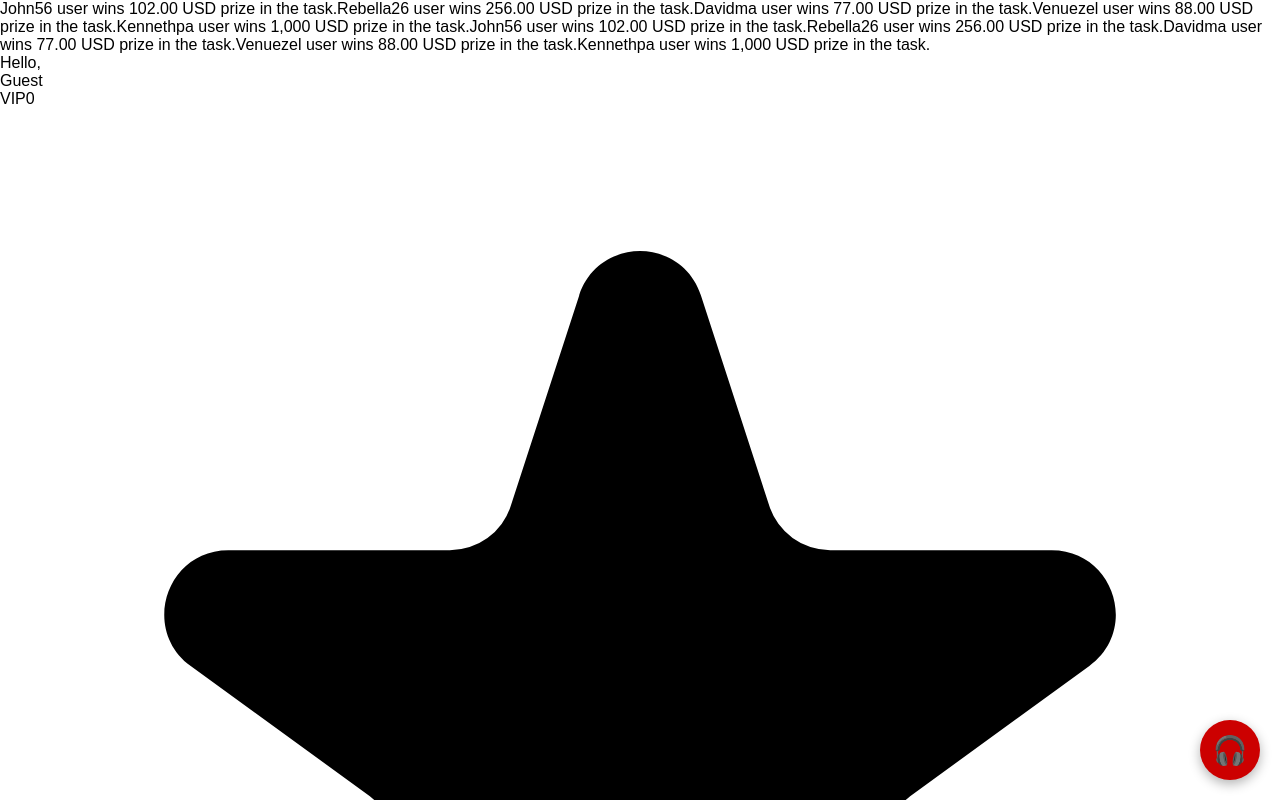
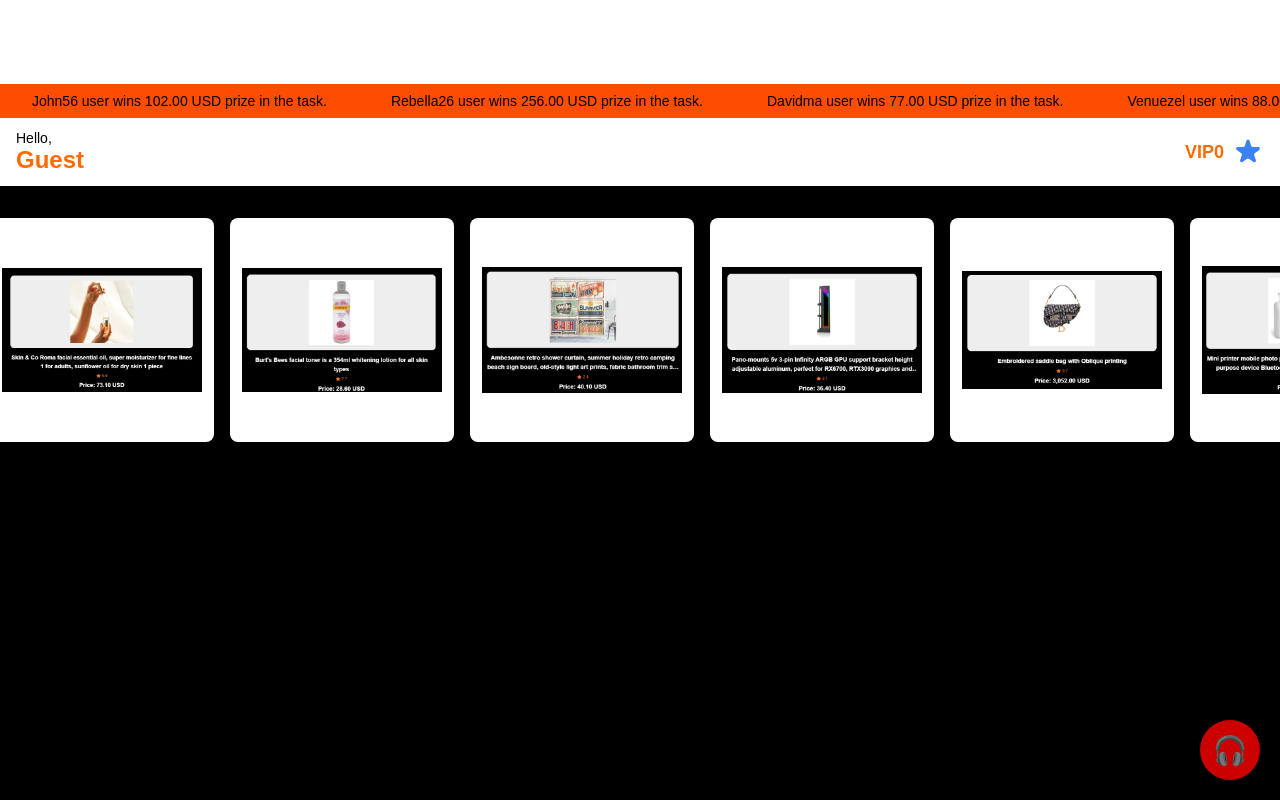
Before and after one commit to Molly256/disruptivewebsite, a Next.js app: page /starting in a window 1280 px wide. Shown: the top 800 px of the page. Built offline with nearby package versions, Linux system fonts and the light colour scheme.

Commit message:
Add starting page styles to globals.css

```diff
--- a/app/globals.css
+++ b/app/globals.css
@@ -213,3 +213,116 @@ header:not(.topbar), hr {
     padding: 60px 20px;
   }
 }
+
+/* ==================== ADDED FOR STARTING PAGE ==================== */
+
+.starting-wrapper {
+  min-height: 100vh;
+  background: #fff;
+  display: flex;
+  flex-direction: column;
+  margin-top: 84px;
+}
+
+.marquee-container {
+  background: #FF4D00;
+  padding: 8px 0;
+  overflow: hidden;
+  white-space: nowrap;
+  flex-shrink: 0;
+}
+
+.marquee-scroller {
+  display: inline-flex;
+}
+
+.marquee-item {
+  color: #000;
+  font-weight: 500;
+  font-size: 14px;
+  padding: 0 32px;
+  display: inline-block;
+}
+
+.user-bar {
+  background: #fff;
+  padding: 12px 16px;
+  display: flex;
+  justify-content: space-between;
+  align-items: center;
+  flex-shrink: 0;
+}
+
+.user-greeting {
+  font-size: 14px;
+  color: #000;
+  margin: 0;
+}
+
+.user-name {
+  font-size: 24px;
+  font-weight: 700;
+  color: #FF6B00;
+  margin: 0;
+}
+
+.vip-badge {
+  display: flex;
+  align-items: center;
+  gap: 8px;
+}
+
+.vip-text {
+  font-size: 18px;
+  font-weight: 700;
+  color: #FF6B00;
+}
+
+.vip-star {
+  width: 32px;
+  height: 32px;
+  color: #3b82f6;
+}
+
+.product-carousel {
+  background: #000;
+  padding: 32px 0;
+  overflow: hidden;
+  flex: 1;
+}
+
+.product-scroller {
+  display: flex;
+  gap: 16px;
+  padding: 0 16px;
+  overflow-x: hidden;
+  scrollbar-width: none;
+  -ms-overflow-style: none;
+}
+
+.product-scroller::-webkit-scrollbar {
+  display: none;
+}
+
+.product-card {
+  flex-shrink: 0;
+  width: 176px;
+  height: 176px;
+  background: #fff;
+  border-radius: 8px;
+  padding: 12px;
+}
+
+.product-card img {
+  width: 100%;
+  height: 100%;
+  object-fit: contain;
+  display: block;
+}
+
+@media (min-width: 1024px) {
+  .product-card {
+    width: 224px;
+    height: 224px;
+  }
+}
--- a/app/starting/page.js
+++ b/app/starting/page.js
@@ -2,10 +2,8 @@
 import { useEffect, useRef, useState } from 'react'
 import Image from 'next/image'
 
-// Replace this with your actual session/auth hook
 const useUser = () => {
-  // TODO: Replace with real user data from your auth/session
-  return { name: 'Guest', vipLevel: 0 }
+  return { name: 'Guest', vipLevel: 0 } // Replace with real session
 }
 
 const winnerMessages = [
@@ -18,11 +16,9 @@ const winnerMessages = [
 
 export default function StartingPage() {
   const productScrollerRef = useRef(null)
-  const marqueeRef = useRef(null)
   const [products, setProducts] = useState([])
-  const user = useUser() // Now uses dynamic user
+  const user = useUser()
 
-  // Load 30 product images
   useEffect(() => {
     const imageList = []
     for (let i = 1; i <= 30; i++) {
@@ -31,7 +27,6 @@ export default function StartingPage() {
     setProducts(imageList)
   }, [])
 
-  // Auto-scroll products left - FIXED
   useEffect(() => {
     const scroller = productScrollerRef.current
     if (!scroller || products.length === 0) return
@@ -41,7 +36,6 @@ export default function StartingPage() {
 
     const animate = () => {
       scrollPos += 0.8
-      // Reset when we've scrolled one full set of images
       if (scrollPos >= scroller.scrollWidth / 2) {
         scrollPos = 0
       }
@@ -53,114 +47,41 @@ export default function StartingPage() {
     return () => cancelAnimationFrame(animationId)
   }, [products])
 
-  // Auto-scroll marquee text - FIXED
-  useEffect(() => {
-    const marquee = marqueeRef.current
-    if (!marquee) return
-
-    let animationId
-    let scrollPos = 0
-
-    const animate = () => {
-      scrollPos += 0.5
-      if (scrollPos >= marquee.scrollWidth / 2) {
-        scrollPos = 0
-      }
-      marquee.scrollLeft = scrollPos
-      animationId = requestAnimationFrame(animate)
-    }
-
-    animate()
-    return () => cancelAnimationFrame(animationId)
-  }, [])
-
-  // Duplicate arrays for seamless loop
   const allProducts = [...products, ...products]
   const allMessages = [...winnerMessages, ...winnerMessages]
 
   return (
-    <div className="min-h-screen bg-white flex flex-col">
-      {/* Header - White background */}
-      <header className="bg-white px-4 py-3 flex items-center justify-between border-b shrink-0">
-        <Image
-          src="/logo.png"
-          alt="Disruptive Logo"
-          width={120}
-          height={40}
-          className="h-8 w-auto"
-          priority
-        />
-        <div className="flex items-center gap-3">
-          <button className="bg-[#FF6B00] text-white px-5 py-2 rounded-md font-semibold text-sm hover:bg-[#e55f00] transition">
-            Contact
-          </button>
-          <div className="w-8 h-8 bg-black rounded-full flex items-center justify-center">
-            <svg className="w-5 h-5 text-white" fill="currentColor" viewBox="0 0 20 20">
-              <path fillRule="evenodd" d="M10 9a3 3 0 100-6 3 3 0 000 6zm-7 9a7 7 0 1114 0H3z" clipRule="evenodd" />
-            </svg>
-          </div>
-        </div>
-      </header>
+    <div style={{ minHeight: '100vh', background: '#fff', display: 'flex', flexDirection: 'column', paddingTop: '84px' }}>
 
-      {/* Red Marquee Bar - FIXED */}
-      <div className="bg-[#FF4D00] py-2 overflow-hidden shrink-0">
-        <div
-          ref={marqueeRef}
-          className="flex whitespace-nowrap overflow-x-hidden"
-        >
+      {/* Marquee Bar */}
+      <div className="marquee-container">
+        <div className="marquee-content">
           {allMessages.map((msg, i) => (
-            <span
-              key={i}
-              className="text-black font-medium text-sm px-8 inline-block"
-            >
-              {msg}
-            </span>
+            <span key={i} className="marquee-item">{msg}</span>
           ))}
         </div>
       </div>
 
-      {/* User Info Bar - DYNAMIC USERNAME */}
-      <div className="bg-white px-4 py-3 flex items-center justify-between shrink-0">
+      {/* User Bar */}
+      <div className="user-bar">
         <div>
-          <p className="text-sm text-black">Hello,</p>
-          <p className="text-2xl font-bold text-[#FF6B00]">{user.name}</p>
+          <p className="user-greeting">Hello,</p>
+          <p className="user-name">{user.name}</p>
         </div>
-        <div className="flex items-center gap-2">
-          <span className="text-lg font-bold text-[#FF6B00]">
-            VIP{user.vipLevel}
-          </span>
-          {user.vipLevel === 0 ? (
-            <svg className="w-8 h-8 text-blue-500" fill="currentColor" viewBox="0 0 20 20">
-              <path d="M9.049 2.927c.3-.921 1.603-.921 1.902 0l1.07 3.292a1 1 0 00.95.69h3.462c.969 0 1.371 1.24.588 1.81l-2.8 2.034a1 1 0 00-.364 1.118l1.07 3.292c.3.921-.755 1.688-1.54 1.118l-2.8-2.034a1 1 0 00-1.175 0l-2.8 2.034c-.784.57-1.838-.197-1.539-1.118l1.07-3.292a1 1 0 00-.364-1.118L2.98 8.72c-.783-.57-.38-1.81.588-1.81h3.461a1 1 0 00.951-.69l1.07-3.292z" />
-            </svg>
-          ) : (
-            <div className="w-8 h-8 bg-yellow-400 rounded-full flex items-center justify-center">
-              <svg className="w-5 h-5 text-white" fill="currentColor" viewBox="0 0 20 20">
-                <path d="M9.049 2.927c.3-.921 1.603-.921 1.902 0l1.07 3.292a1 1 0 00.95.69h3.462c.969 0 1.371 1.24.588 1.81l-2.8 2.034a1 1 0 00-.364 1.118l1.07 3.292c.3.921-.755 1.688-1.54 1.118l-2.8-2.034a1 1 0 00-1.175 0l-2.8 2.034c-.784.57-1.838-.197-1.539-1.118l1.07-3.292a1 1 0 00-.364-1.118L2.98 8.72c-.783-.57-.38-1.81.588-1.81h3.461a1 1 0 00.951-.69l1.07-3.292z" />
-              </svg>
-            </div>
-          )}
+        <div className="vip-badge">
+          <span className="vip-text">VIP{user.vipLevel}</span>
+          <svg style={{ width: '32px', height: '32px', color: '#3b82f6' }} fill="currentColor" viewBox="0 0 20 20">
+            <path d="M9.049 2.927c.3-.921 1.603-.921 1.902 0l1.07 3.292a1 1 0 00.95.69h3.462c.969 0 1.371 1.24.588 1.81l-2.8 2.034a1 1 0 00-.364 1.118l1.07 3.292c.3.921-.755 1.688-1.54 1.118l-2.8-2.034a1 1 0 00-1.175 0l-2.8 2.034c-.784.57-1.838-.197-1.539-1.118l1.07-3.292a1 1 0 00-.364-1.118L2.98 8.72c-.783-.57-.38-1.81.588-1.81h3.461a1 1 0 00.951-.69l1.07-3.292z" />
+          </svg>
         </div>
       </div>
 
-      {/* Black Product Section - FIXED SCROLL */}
-      <div className="bg-black flex-1 py-8 overflow-hidden">
-        <div
-          ref={productScrollerRef}
-          className="flex gap-4 overflow-x-hidden px-4"
-          style={{ scrollbarWidth: 'none', msOverflowStyle: 'none' }}
-        >
+      {/* Product Carousel */}
+      <div className="product-carousel">
+        <div ref={productScrollerRef} className="product-scroller">
           {allProducts.map((src, i) => (
-            <div
-              key={i}
-              className="flex-shrink-0 w-44 h-44 md:w-56 md:h-56 bg-white rounded-lg p-3"
-            >
-              <img
-                src={src}
-                alt={`Product ${i % 30 + 1}`}
-                className="w-full h-full object-contain"
-                loading="lazy"
-              />
+            <div key={i} className="product-card">
+              <img src={src} alt={`Product ${i % 30 + 1}`} loading="lazy" />
             </div>
           ))}
         </div>
```
